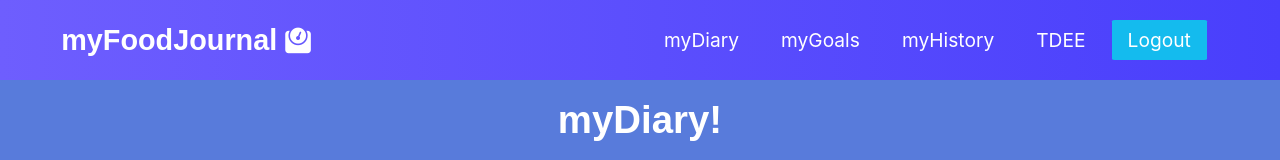
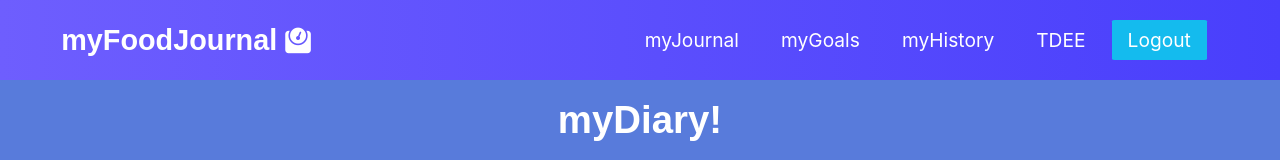
Before and after one commit to emrichmp/myFoodJournal-Frontend, a React (Create React App) app: page /#/ in a window 1280 px wide. Shown: the top 160 px of the page. Built offline with nearby package versions, Linux system fonts and the light colour scheme; no server answers; a web font is replaced by a local one.

Commit message:
changed to be named myJournal

```diff
--- a/src/components/Navbar/MenuItems.js
+++ b/src/components/Navbar/MenuItems.js
@@ -1,6 +1,6 @@
 export const MenuItems = [
     {
-        title: 'myDiary',
+        title: 'myJournal',
         url: '/',
         cName: 'nav-links'
     },
```
